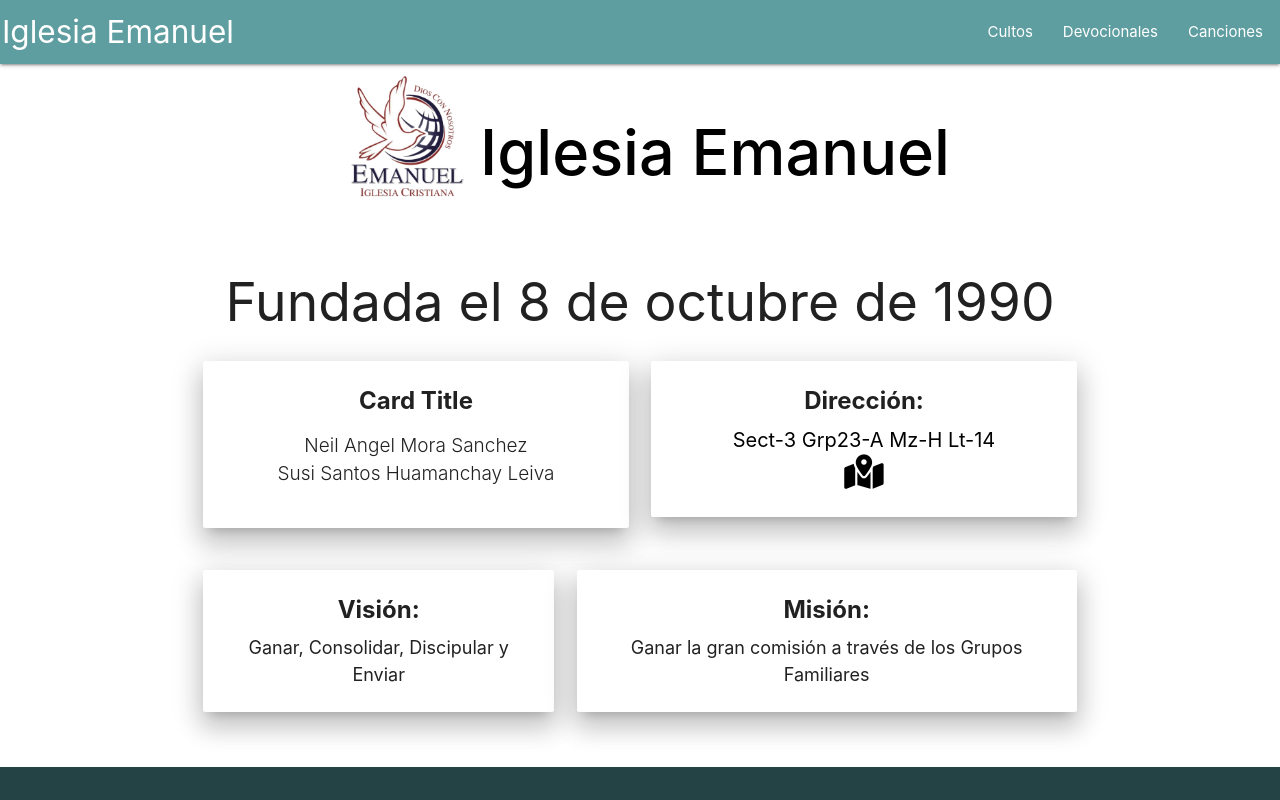
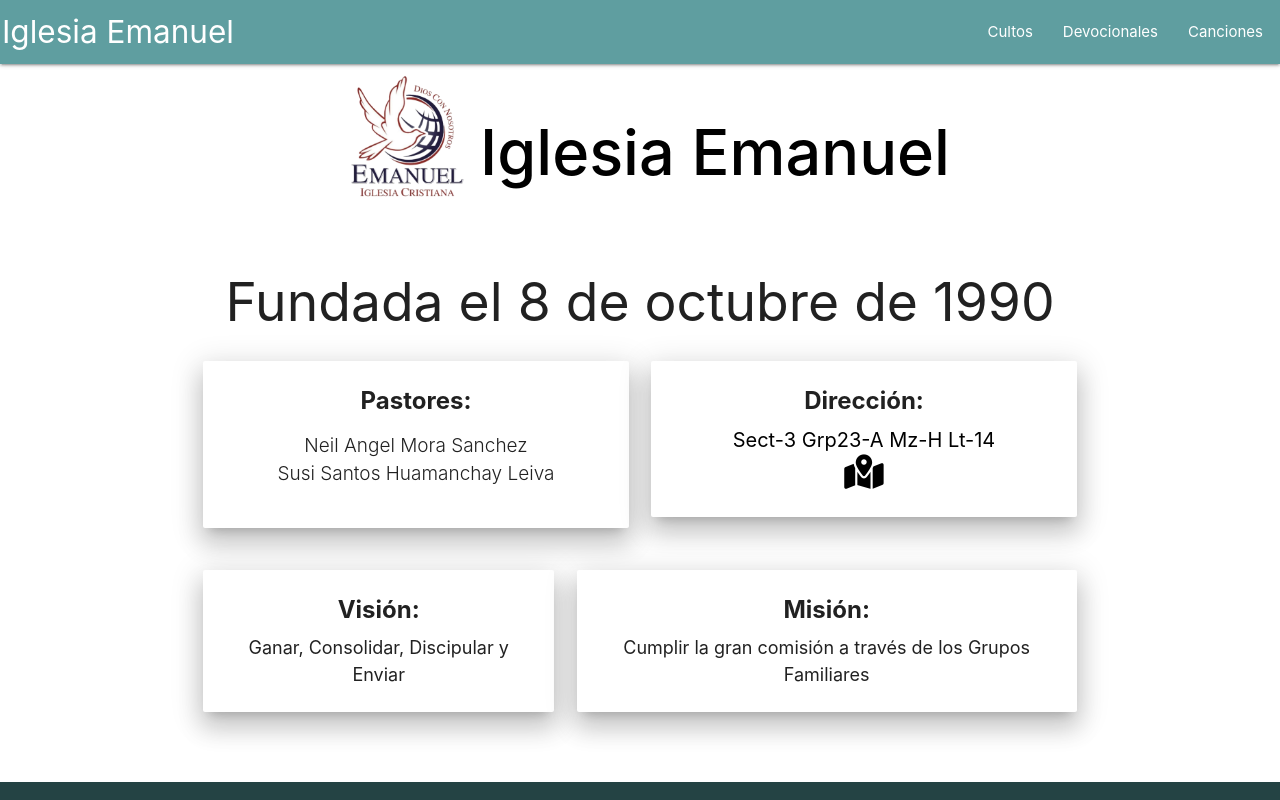
Before and after one commit to AngelMApps/emanuel-web, a Svelte app: page / in a window 1280 px wide. Shown: the top 800 px of the page. Built offline with nearby package versions, Linux system fonts and the light colour scheme.

Commit message:
web lista3 -2

```diff
--- a/public/global.css
+++ b/public/global.css
@@ -1,5 +1,7 @@
+
 body {
     margin-top: 66px;
+    bottom: 0;
 }
 
 @media only screen and (max-width: 601px){
--- a/src/pages/Home.svelte
+++ b/src/pages/Home.svelte
@@ -20,7 +20,7 @@
           <div class="col s12 m6 l6">
             <div class="card z-depth-4">
               <div class="card-content">
-                <span class="card-title">Card Title</span>
+                <span class="card-title">Pastores:</span>
                 <ul>
                   <span class="text-past">Neil Angel Mora Sanchez</span>
                   <br />
@@ -58,15 +58,16 @@
             <div class="card z-depth-4">
               <div class="card-content">
                 <span class="card-title">Misión:</span>
-                <p>Ganar la gran comisión a través de los Grupos Familiares</p>
+                <p>Cumplir la gran comisión a través de los Grupos Familiares</p>
               </div>
             </div>
           </div>
         </div>
       </div>
-      <Footer />
     </div>
   </div>
+  <Footer />
+
 </main>
 
 <!-- markup (zero or more items) goes here -->
```
